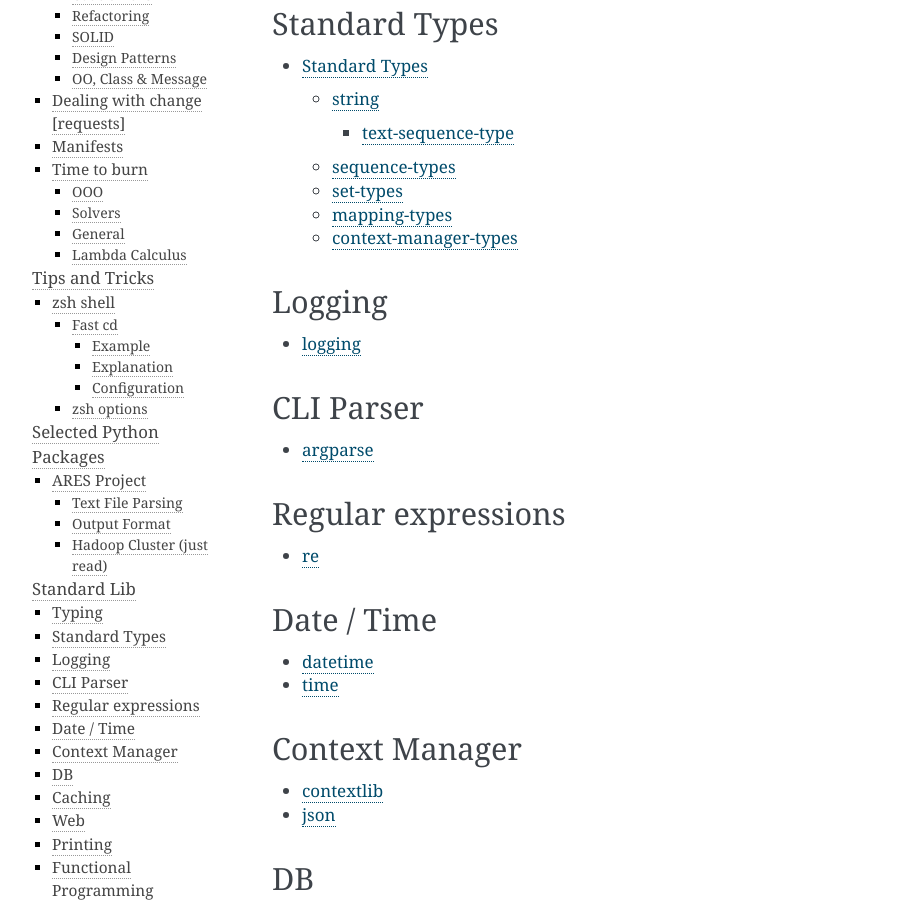
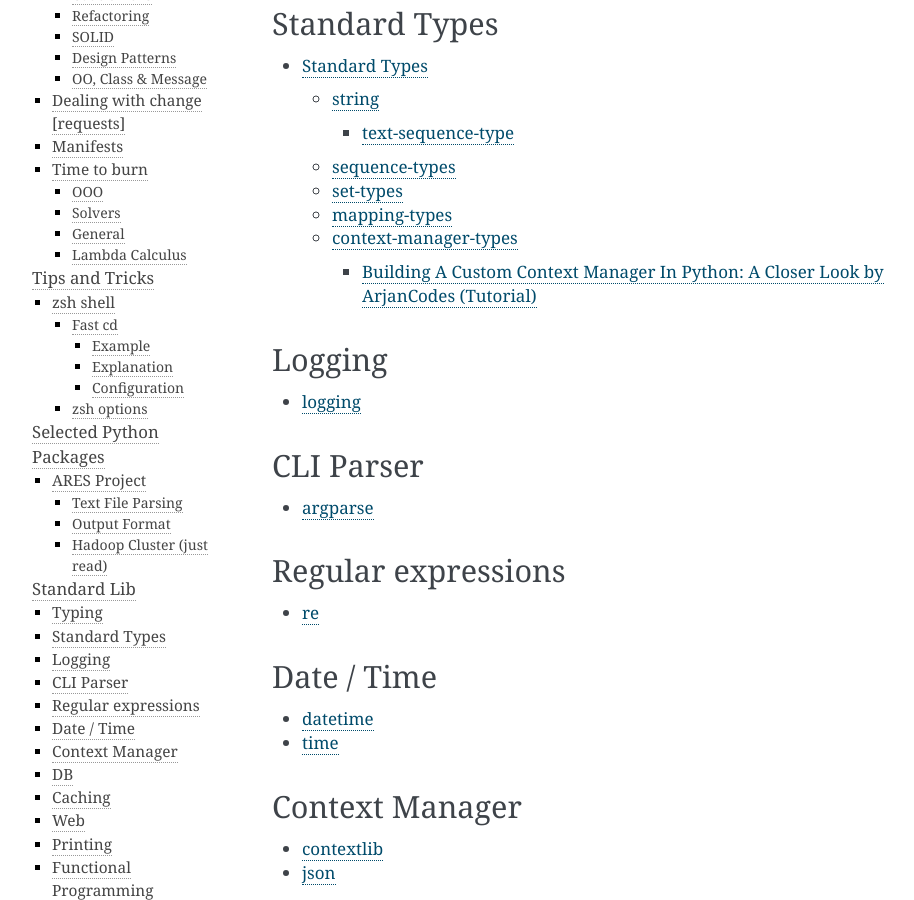
Before and after one commit to cruisen/cli-calc, a Sphinx documentation site: the page built from docs/extras/packages.md, in a window 1280 px wide and 900 px high, scrolled down 896 px. Shown: the whole window, without its empty margins (148-1062 px from the left). Built offline with Sphinx 7.4.7, drawn with Linux system fonts in a browser that asks for light colours.

Commit message:
Adds * [Building A Custom Context Manager In Python: A Closer Look by ArjanCodes (Tutorial)](https://www.youtube.com/watch?v=14z_Tf3p2Mw)

```diff
--- a/docs/extras/packages.md
+++ b/docs/extras/packages.md
@@ -3,156 +3,157 @@ Curated List by Nikolai von Krusenstiern
 
 ## ARES Project
 ### Text File Parsing
-- [Parsing (wiki)](https://en.wikipedia.org/wiki/Parsing)
-- [parsimonious](https://pypi.org/project/parsimonious/)
-  - [parsimonious (video)](https://www.youtube.com/watch?v=tCUdeLIj4hE)
-  - [parsing-text-with-python](https://www.vipinahow-to-parse-complex-text-files-using-pythonjayakumar.com/parsing-text-with-python/)
-  - [how-to-parse-complex-text-files-using-python](https://stackoverflow.com/questions/47982949/how-to-parse-complex-text-files-using-python/47984221#47984221)
-  - [parsing-in-python](https://tomassetti.me/parsing-in-python/)
+* [Parsing (wiki)](https://en.wikipedia.org/wiki/Parsing)
+* [parsimonious](https://pypi.org/project/parsimonious/)
+  * [parsimonious (video)](https://www.youtube.com/watch?v=tCUdeLIj4hE)
+  * [parsing-text-with-python](https://www.vipinahow-to-parse-complex-text-files-using-pythonjayakumar.com/parsing-text-with-python/)
+  * [how-to-parse-complex-text-files-using-python](https://stackoverflow.com/questions/47982949/how-to-parse-complex-text-files-using-python/47984221#47984221)
+  * [parsing-in-python](https://tomassetti.me/parsing-in-python/)
 
 ### Output Format
-- [protobuf](https://pypi.org/project/protobuf/)
+* [protobuf](https://pypi.org/project/protobuf/)
 
 ### Hadoop Cluster (just read)
-- [hadoop-with-python](https://www.oreilly.com/content/hadoop-with-python/)
+* [hadoop-with-python](https://www.oreilly.com/content/hadoop-with-python/)
 
 
 # Standard Lib
 It is a good idea to at least quick read through the [The Python Standard Library](https://docs.python.org/3/library/)
 
 ## Typing
-- [typing](https://docs.python.org/3/library/typing.html)
-  - [type-annotation-types](https://docs.python.org/3/library/stdtypes.html#type-annotation-types-generic-alias-union)
+* [typing](https://docs.python.org/3/library/typing.html)
+  * [type-annotation-types](https://docs.python.org/3/library/stdtypes.html#type-annotation-types-generic-alias-union)
 
 ## Standard Types
-- [Standard Types](https://docs.python.org/3/library/stdtypes.html)
-  - [string](https://docs.python.org/3/library/stdtypes.html#string-methods)
-    - [text-sequence-type](https://docs.python.org/3/library/stdtypes.html#text-sequence-type-str)
-  - [sequence-types](https://docs.python.org/3/library/stdtypes.html#sequence-types-list-tuple-range)
-  - [set-types](https://docs.python.org/3/library/stdtypes.html#set-types-set-frozenset)
-  - [mapping-types](https://docs.python.org/3/library/stdtypes.html#mapping-types-dict)
-  - [context-manager-types](https://docs.python.org/3/library/stdtypes.html#context-manager-types)
+* [Standard Types](https://docs.python.org/3/library/stdtypes.html)
+  * [string](https://docs.python.org/3/library/stdtypes.html#string-methods)
+    * [text-sequence-type](https://docs.python.org/3/library/stdtypes.html#text-sequence-type-str)
+  * [sequence-types](https://docs.python.org/3/library/stdtypes.html#sequence-types-list-tuple-range)
+  * [set-types](https://docs.python.org/3/library/stdtypes.html#set-types-set-frozenset)
+  * [mapping-types](https://docs.python.org/3/library/stdtypes.html#mapping-types-dict)
+  * [context-manager-types](https://docs.python.org/3/library/stdtypes.html#context-manager-types)
+    * [Building A Custom Context Manager In Python: A Closer Look by ArjanCodes (Tutorial)](https://www.youtube.com/watch?v=14z_Tf3p2Mw)
 
 ## Logging
-- [logging](https://docs.python.org/3/howto/logging.html)
+* [logging](https://docs.python.org/3/howto/logging.html)
 
 ## CLI Parser
-- [argparse](https://docs.python.org/3/library/urllib.htmlhttps://docs.python.org/3/library/argparse.html)
+* [argparse](https://docs.python.org/3/library/urllib.htmlhttps://docs.python.org/3/library/argparse.html)
 
 ## Regular expressions
-- [re](https://docs.python.org/3/library/re.html)
+* [re](https://docs.python.org/3/library/re.html)
 
 ## Date / Time
-- [datetime](https://docs.python.org/3/library/datetime.html)
-- [time](https://docs.python.org/3/library/time.html)
+* [datetime](https://docs.python.org/3/library/datetime.html)
+* [time](https://docs.python.org/3/library/time.html)
 
 ## Context Manager
-- [contextlib](https://docs.python.org/3/library/contextlib.html)
-- [json](https://docs.python.org/3/library/json.html)
+* [contextlib](https://docs.python.org/3/library/contextlib.html)
+* [json](https://docs.python.org/3/library/json.html)
 
 ## DB
-- [sqlite3](https://docs.python.org/3/library/sqlite3.html)
+* [sqlite3](https://docs.python.org/3/library/sqlite3.html)
 
 ## Caching
-- [lru_cache](https://docs.python.org/3/library/functools.html#functools.lru_cache)
-- [cache](https://docs.python.org/3/library/functools.html#functools.cache)
+* [lru_cache](https://docs.python.org/3/library/functools.html#functools.lru_cache)
+* [cache](https://docs.python.org/3/library/functools.html#functools.cache)
 
 ## Web
-- [requests](https://docs.python-requests.org/en/latest/)
-- [urllib](https://docs.python.org/3/library/urllib.html)
-- [webbrowser](https://docs.python.org/3/library/webbrowser.html)
+* [requests](https://docs.python-requests.org/en/latest/)
+* [urllib](https://docs.python.org/3/library/urllib.html)
+* [webbrowser](https://docs.python.org/3/library/webbrowser.html)
 
 ## Printing
-- [pprint](https://docs.python.org/3/library/pprint.html)
+* [pprint](https://docs.python.org/3/library/pprint.html)
 
 ## Functional Programming
-- [functools](https://docs.python.org/3/library/functools.html)
+* [functools](https://docs.python.org/3/library/functools.html)
 
 ## Data Structures
-- [collections](https://docs.python.org/3/library/collections.html)
-- [enum](https://docs.python.org/3/library/enum.html)
-- [queue](https://docs.python.org/3/library/queue.html)
-- [itertools](https://docs.python.org/3/library/itertools.html)
+* [collections](https://docs.python.org/3/library/collections.html)
+* [enum](https://docs.python.org/3/library/enum.html)
+* [queue](https://docs.python.org/3/library/queue.html)
+* [itertools](https://docs.python.org/3/library/itertools.html)
 
 
 # Other
 
 ## Config Management
-- [pydantic](https://pydantic-docs.helpmanual.io/)
-- [JSON_minify](https://pypi.org/project/JSON_minify/)
-- [confuse](https://confuse.readthedocs.io/en/latest/)
-  - [PyYAML](https://pypi.org/project/PyYAML/)
+* [pydantic](https://pydantic-docs.helpmanual.io/)
+* [JSON_minify](https://pypi.org/project/JSON_minify/)
+* [confuse](https://confuse.readthedocs.io/en/latest/)
+  * [PyYAML](https://pypi.org/project/PyYAML/)
 
 ## Web
-- [requests-cache](https://pypi.org/project/requests-cache/)
-- [BeautifulSoup](https://beautiful-soup-4.readthedocs.io/en/latest/)
+* [requests-cache](https://pypi.org/project/requests-cache/)
+* [BeautifulSoup](https://beautiful-soup-4.readthedocs.io/en/latest/)
 
 ## Machine Learning
-- [pandas](https://pandas.pydata.org/)
-- [numpy](https://numpy.org/)
+* [pandas](https://pandas.pydata.org/)
+* [numpy](https://numpy.org/)
 
 ## Date
-- [dateparser](https://dateparser.readthedocs.io/en/latest/)
-- [readabledelta](https://pypi.org/project/readabledelta/) human-friendly printable version of timedelta
+* [dateparser](https://dateparser.readthedocs.io/en/latest/)
+* [readabledelta](https://pypi.org/project/readabledelta/) human-friendly printable version of timedelta
 
 ## Printing
-- [tabulate](https://pypi.org/project/tabulate/)
-- [colorama](https://pypi.org/project/colorama/)
+* [tabulate](https://pypi.org/project/tabulate/)
+* [colorama](https://pypi.org/project/colorama/)
 
 ## Visualisation
-- [matplotlib](https://matplotlib.org/)
-- [seaborn](https://seaborn.pydata.org/)
-- [diagrams](https://github.com/mingrammer/diagrams)
+* [matplotlib](https://matplotlib.org/)
+* [seaborn](https://seaborn.pydata.org/)
+* [diagrams](https://github.com/mingrammer/diagrams)
 
 
 # Used Standard Lib
 ## OS & Files
-- [sys](https://docs.python.org/3/library/sys.html)
-- [subprocess](https://docs.python.org/3/library/subprocess.html)
-- [socket](https://docs.python.org/3/library/socket.html)
-- [os](https://docs.python.org/3/library/os.html)
-- [resource](https://docs.python.org/3/library/resource.html)
-- [glob](https://docs.python.org/3/library/glob.html)
-- [shutil](https://docs.python.org/3/library/shutil.html)
-- [pathlib](https://docs.python.org/3/library/pathlib.html)
-- [difflib](https://docs.python.org/3/library/difflib.html)
-- [zipfile](https://docs.python.org/3/library/zipfile.html)
+* [sys](https://docs.python.org/3/library/sys.html)
+* [subprocess](https://docs.python.org/3/library/subprocess.html)
+* [socket](https://docs.python.org/3/library/socket.html)
+* [os](https://docs.python.org/3/library/os.html)
+* [resource](https://docs.python.org/3/library/resource.html)
+* [glob](https://docs.python.org/3/library/glob.html)
+* [shutil](https://docs.python.org/3/library/shutil.html)
+* [pathlib](https://docs.python.org/3/library/pathlib.html)
+* [difflib](https://docs.python.org/3/library/difflib.html)
+* [zipfile](https://docs.python.org/3/library/zipfile.html)
 
 ## Math
-- [math](https://docs.python.org/3/library/math.html)
-- [cmath](https://docs.python.org/3/library/cmath.html)
-- [random](https://docs.python.org/3/library/random.html)
-- [fractions](https://docs.python.org/3/library/fractions.html)
-- [hashlib](https://docs.python.org/3/library/hashlib.html)
+* [math](https://docs.python.org/3/library/math.html)
+* [cmath](https://docs.python.org/3/library/cmath.html)
+* [random](https://docs.python.org/3/library/random.html)
+* [fractions](https://docs.python.org/3/library/fractions.html)
+* [hashlib](https://docs.python.org/3/library/hashlib.html)
 
 ## Web & Async
-- [asyncio](https://docs.python.org/3/library/asyncio.html)
-- [signal](https://docs.python.org/3/library/signal.html)
-- [threading](https://docs.python.org/3/library/threading.html)
+* [asyncio](https://docs.python.org/3/library/asyncio.html)
+* [signal](https://docs.python.org/3/library/signal.html)
+* [threading](https://docs.python.org/3/library/threading.html)
 
 ## Inspect
-- [struct](https://docs.python.org/3/library/struct.html)
-- [inspect](https://docs.python.org/3/library/inspect.html)
-- [platform](https://docs.python.org/3/library/platform.html)
+* [struct](https://docs.python.org/3/library/struct.html)
+* [inspect](https://docs.python.org/3/library/inspect.html)
+* [platform](https://docs.python.org/3/library/platform.html)
 
 ## Build
-- [distutils](https://docs.python.org/3/library/distutils.html)
+* [distutils](https://docs.python.org/3/library/distutils.html)
 
 
 # Good to know
 ## Inspect
-- [lib-programname](https://pypi.org/project/lib-programname/)
+* [lib-programname](https://pypi.org/project/lib-programname/)
 
 ## Mail
-- [imap-tools](https://pypi.org/project/imap-tools/)
+* [imap-tools](https://pypi.org/project/imap-tools/)
 
 ## SQL & DB
-- [edgedb](https://pypi.org/project/edgedb/)
-- [pymongo](https://pypi.org/project/pymongo/)
-- [PyMySQL](https://pypi.org/project/PyMySQL/)
+* [edgedb](https://pypi.org/project/edgedb/)
+* [pymongo](https://pypi.org/project/pymongo/)
+* [PyMySQL](https://pypi.org/project/PyMySQL/)
 
 ## Astro & Science
-- [skyfield](https://rhodesmill.org/skyfield/)
-- [astroquery](https://astroquery.readthedocs.io/en/latest/)
-- [scipy](https://scipy.org/)
-- [geopy](https://pypi.org/project/geopy/)
+* [skyfield](https://rhodesmill.org/skyfield/)
+* [astroquery](https://astroquery.readthedocs.io/en/latest/)
+* [scipy](https://scipy.org/)
+* [geopy](https://pypi.org/project/geopy/)
```
